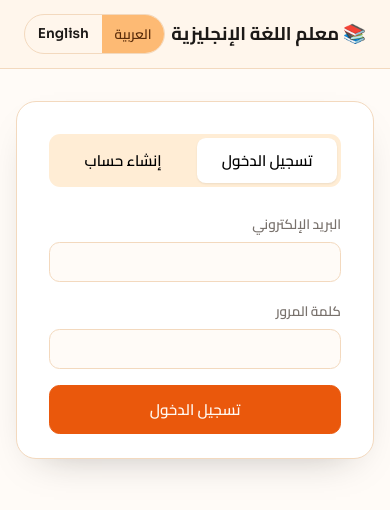
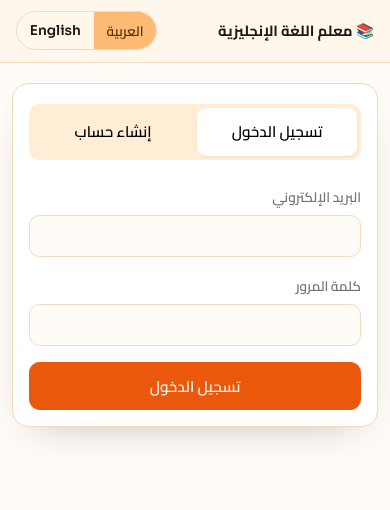
Before and after one commit to Riwan000/AI-arab-english-tutor, a React (Vite) app in the folder frontend/: page / in a window 390 px wide. Shown: the top 510 px of the page. Built offline with nearby package versions, Linux system fonts and the light colour scheme; no server answers.

Commit message:
feat: add mobile-responsive breakpoints to frontend styles
Header wraps instead of overflowing on narrow screens, inputs use
16px font to avoid iOS auto-zoom, app-shell uses 100dvh for mobile
browser toolbars, and touch targets/spacing tighten under 640px.

```diff
--- a/frontend/src/styles.css
+++ b/frontend/src/styles.css
@@ -53,6 +53,7 @@ textarea {
 
 .app-shell {
   height: 100vh;
+  height: 100dvh;
   display: flex;
   flex-direction: column;
   overflow: hidden;
@@ -566,3 +567,112 @@ textarea {
   color: #78716c;
   margin-top: 2rem;
 }
+
+/* ==================================================================
+   Mobile
+   ================================================================== */
+@media (max-width: 640px) {
+  /* iOS Safari zooms the viewport on focus of any input under 16px */
+  input,
+  select,
+  textarea {
+    font-size: 16px;
+  }
+
+  .app-header {
+    flex-wrap: wrap;
+    row-gap: 0.5rem;
+    padding: 0.7rem 1rem;
+  }
+
+  .app-header h1 {
+    font-size: 1rem;
+  }
+
+  .header-actions {
+    flex-wrap: wrap;
+    gap: 0.5rem;
+  }
+
+  .header-actions .btn {
+    padding: 0.5rem 0.8rem;
+    font-size: 0.82rem;
+  }
+
+  .page {
+    padding: 1.25rem 0.75rem;
+  }
+
+  .card {
+    padding: 1.5rem 1.25rem 1.25rem;
+    border-radius: 1rem;
+  }
+
+  .summary-metrics {
+    gap: 0.6rem;
+  }
+
+  .metric {
+    padding: 0.6rem 0.4rem;
+  }
+
+  .metric .metric-value {
+    font-size: 1.3rem;
+  }
+
+  .chat-view {
+    padding: 0.85rem 0.75rem 0;
+  }
+
+  .chat-view-header h2 {
+    font-size: 1rem;
+  }
+
+  .bubble,
+  .bubble-corrections {
+    max-width: 90%;
+  }
+
+  .composer {
+    padding: 0.6rem 0;
+    gap: 0.4rem;
+  }
+
+  .composer input[type="text"] {
+    padding: 0.6rem 0.8rem;
+  }
+
+  .send-btn,
+  .mic-btn {
+    width: 44px;
+    height: 44px;
+    min-width: 44px;
+  }
+
+  .option-pill,
+  .tabs button {
+    padding: 0.6rem 0.9rem;
+  }
+
+  .lesson-list-item {
+    padding: 0.85rem 1rem;
+  }
+}
+
+@media (max-width: 400px) {
+  .card {
+    padding: 1.25rem 1rem 1rem;
+  }
+
+  .summary-metrics {
+    flex-wrap: wrap;
+  }
+
+  .metric {
+    min-width: calc(50% - 0.3rem);
+  }
+
+  .app-header h1 {
+    font-size: 0.92rem;
+  }
+}
```
